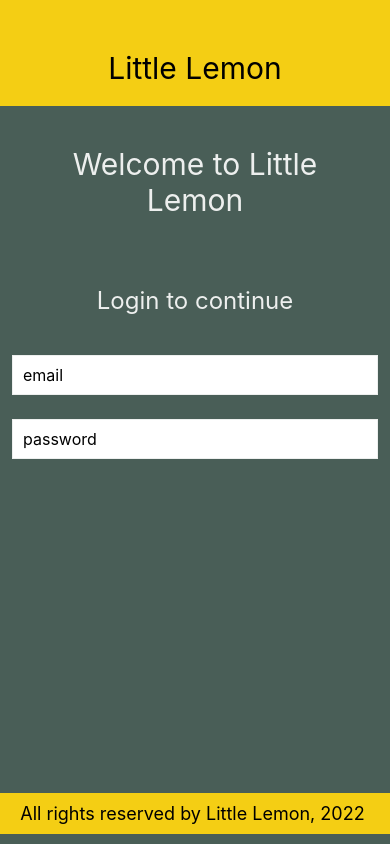
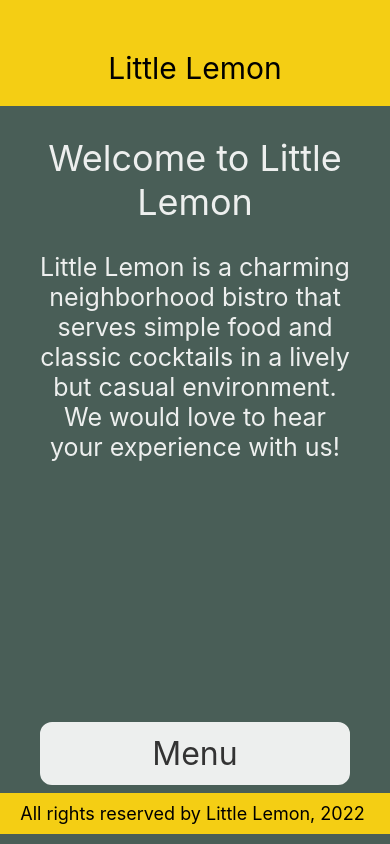
Before and after one commit to WaltBernalM/react-native-playground, a React Native app: screen / in a window 390 px wide. Built offline with nearby package versions, Linux system fonts and the light colour scheme.

Commit message:
Addition of Pressable component in App.js to toggle between WelcomeScreen and Menu custom components

```diff
--- a/App.js
+++ b/App.js
@@ -1,4 +1,4 @@
-import { View } from 'react-native';
+import { Pressable, StyleSheet, Text, View } from 'react-native';
 import Header from './components/Header';
 import Footer from './components/Footer';
 import WelcomeScreen from './components/WelcomeScreen';
@@ -6,8 +6,11 @@ import MenuItems from './components/MenuItems';
 import Menu from './components/Menu';
 import FeedbackForm from './components/FeedbackForm';
 import LoginScreen from './components/LoginScreen';
+import { useState } from 'react';
 
 export default function App() {
+  const [showMenu, setShowMenu] = useState(false)
+
   return (
     <>
       <View
@@ -17,11 +20,19 @@ export default function App() {
         }}
       >
         <Header />
-        {/* <WelcomeScreen /> */}
+        {!showMenu && <WelcomeScreen />}
+        <Pressable
+          style={styles.button}
+          onPress={() => {
+            setShowMenu(!showMenu)
+          }}
+        >
+          <Text style={styles.buttonText}>{showMenu ? "Home" : "Menu"}</Text>
+        </Pressable>
+        {showMenu && <Menu />}
         {/* <MenuItems /> */}
-        {/* <Menu /> */}
         {/* <FeedbackForm/> */}
-        <LoginScreen/>
+        {/* <LoginScreen/> */}
       </View>
       <View style={{ backgroundColor: "#495E57" }}>
         <Footer />
@@ -29,3 +40,21 @@ export default function App() {
     </>
   )
 }
+
+const styles = StyleSheet.create({
+  button: {
+    fontSize: 22,
+    padding: 10,
+    marginVertical: 8,
+    margin: 40,
+    backgroundColor: "#EDEFEE",
+    borderColor: "#EDEFEE",
+    borderWidth: 2,
+    borderRadius: 12,
+  },
+  buttonText: {
+    color: "#333333",
+    textAlign: "center",
+    fontSize: 32,
+  }
+})
```
